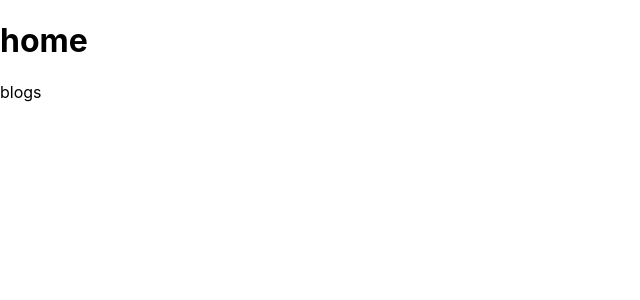
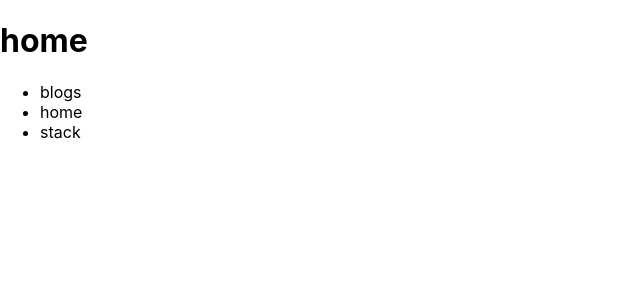
Before and after one commit to inblack67/Static-Site-Generation, a Next.js app: page / in a window 1280 px wide. Shown: the top 300 px of the page, without its empty margins (0-640 px from the left). Built offline with nearby package versions, Linux system fonts and the light colour scheme.

Commit message:
pages menu creation

```diff
--- a/pages/index.jsx
+++ b/pages/index.jsx
@@ -1,16 +1,32 @@
 import Link from 'next/link';
+import fs from 'fs';
 
-const index = () => {
+const index = ({ menu }) => {
+
+  console.log(menu);
+
   return (
     <div>
       <h1>home</h1>
-      <Link href='/blogs'>
-        <a>
-          blogs
-        </a>
-      </Link>
+      <ul>
+        {menu.map((m, i) => <li key={i}>
+          <Link href={m === 'index' ? `/` : `/${m}`}>
+            <a>
+              {m === 'index' ? 'home' : m}
+            </a>
+          </Link>
+        </li>)}
+      </ul>
     </div>
   )
 }
 
-export default index
+export const getStaticProps = async () => {
+  const dirs = fs.readdirSync('pages');
+  const menu = dirs.map(dir => dir.replace('.jsx', ''))
+  const pureMenu = menu.filter(m => m !== '_app' && m !== 'api');
+
+  return { props: { menu: pureMenu } };
+}
+
+export default index;
```
Also changed, not shown: pages/stack.jsx (added, +26 -0 lines).
